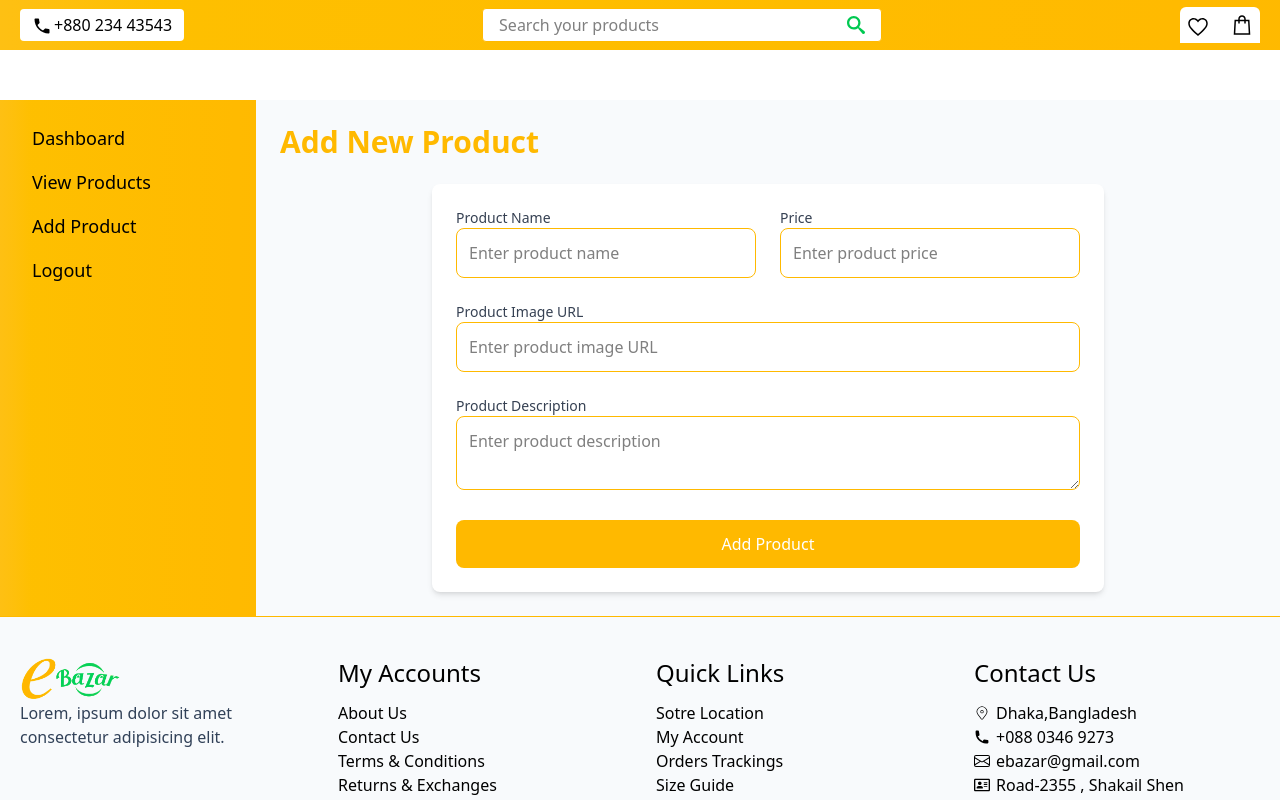
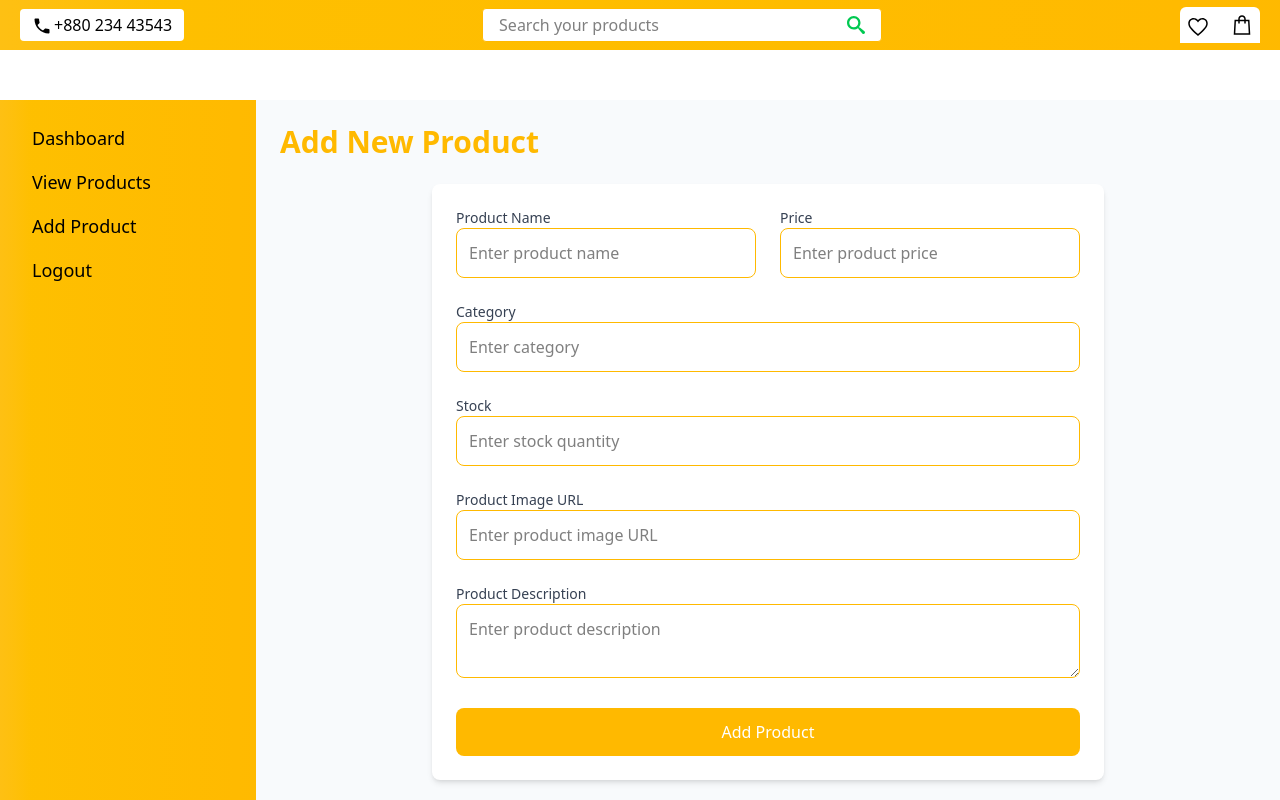
Before and after one commit to jahidulkanchan/eBazar, a React (Vite) app in the folder client-site/: page /dashboard in a window 1280 px wide. Shown: the top 800 px of the page. Built offline with nearby package versions, Linux system fonts and the light colour scheme; no server answers.

Commit message:
post method intrigation

```diff
--- a/client-site/package.json
+++ b/client-site/package.json
@@ -17,6 +17,7 @@
     "match-sorter": "^8.0.0",
     "react": "^19.0.0",
     "react-dom": "^19.0.0",
+    "react-hot-toast": "^2.5.2",
     "react-icons": "^5.5.0",
     "react-router-dom": "^7.2.0",
     "sort-by": "^1.2.0",
--- a/client-site/src/main.jsx
+++ b/client-site/src/main.jsx
@@ -6,11 +6,13 @@ import {
 } from "react-router-dom";
 import { router } from './hooks/Router';
 import AuthProvider from './provider/ContextProvider';
+import { Toaster } from 'react-hot-toast';
 
 createRoot(document.getElementById('root')).render(
   <StrictMode>
     <AuthProvider>
       <RouterProvider router={router} />
+      <Toaster />
     </AuthProvider>
   </StrictMode>,
 )
--- a/client-site/src/pages/dashboard/Dashboard.jsx
+++ b/client-site/src/pages/dashboard/Dashboard.jsx
@@ -1,129 +1,100 @@
 import { useState } from 'react';
 import { Link } from 'react-router-dom';
-import { FaBars, FaTimes } from 'react-icons/fa'; // Changed from FaBarsStaggered to FaBars
+import { FaBars, FaTimes } from 'react-icons/fa';
+import axios from 'axios';
+import toast from 'react-hot-toast';
 
 const Dashboard = () => {
   const [isSidebarOpen, setIsSidebarOpen] = useState(false);
+  const [formData, setFormData] = useState({
+    name: '',
+    price: '',
+    description: '',
+    category: '',
+    stock: '',
+    imageUrl: '',
+  });
 
-  const handleSubmit = (e) => {
+  const handleChange = (e) => {
+    const { name, value } = e.target;
+    setFormData((prev) => ({
+      ...prev,
+      [name]: name === 'price' || name === 'stock' ? Number(value) : value,
+    }));
+  };
+
+  const handleSubmit = async (e) => {
     e.preventDefault();
 
-    // Grab input values from the form
-    const form = e.target;
-    const productName = form.productName.value;
-    const productPrice = form.productPrice.value;
-    const productDescription = form.productDescription.value;
-    const productImageUrl = form.productImageUrl.value;
+    if (formData.price < 0 || formData.stock < 0) {
+      alert('Price and stock must be non-negative values.');
+      return;
+    }
 
-    // Log the input values to the console
-    console.log({
-      productName,
-      productPrice,
-      productDescription,
-      productImageUrl,
-    });
-    e.target.reset()
+    try {
+      await axios.post('https://ebazarreact.vercel.app/products', formData);
+
+      toast.success('Product added successfully!');
+      setFormData({ name: '', price: '', description: '', category: '', stock: '', imageUrl: '' });
+    } catch (error) {
+      alert(error.response?.data?.message || 'Failed to add product');
+    }
   };
 
   return (
     <div className="flex">
-      {/* Sidebar */}
-      <div
-        className={`w-64 bg-gradient-to-r from-[#FEC013] to-amber-400 text-black p-6 fixed top-0 left-0 h-full md:relative md:flex md:flex-col md:items-start md:w-64 md:h-auto transition-transform duration-300 ${
-          isSidebarOpen ? 'translate-x-0' : '-translate-x-full'
-        } md:translate-x-0`}
-      >
+      <div className={`w-64 bg-gradient-to-r from-[#FEC013] to-amber-400 text-black p-6 fixed top-0 left-0 h-full md:relative md:w-64 md:h-auto transition-transform duration-300 ${isSidebarOpen ? 'translate-x-0' : '-translate-x-full'} md:translate-x-0`}>
         <div className="flex justify-between items-center md:hidden mb-4">
-          <h2 className="text-xl rounded-full font-bold text-green-500 bg-white px-4 py-1.5">Admin Dashboard</h2>
-          <button onClick={() => setIsSidebarOpen(false)} className="text-2xl">
-            <FaTimes />
-          </button>
+          <h2 className="text-xl font-bold text-green-500 bg-white px-4 py-1.5 rounded-full">Admin Dashboard</h2>
+          <button onClick={() => setIsSidebarOpen(false)} className="text-2xl"><FaTimes /></button>
         </div>
         <ul>
-          <li className="mb-4">
-            <Link to="/dashboard" className="text-lg hover:bg-amber-300 p-2 rounded">Dashboard</Link>
-          </li>
-          <li className="mb-4">
-            <Link to="/view-products" className="text-lg hover:bg-amber-300 p-2 rounded">View Products</Link>
-          </li>
-          <li className="mb-4">
-            <Link to="/add-product" className="text-lg hover:bg-amber-300 p-2 rounded">Add Product</Link>
-          </li>
-          <li>
-            <Link to="/logout" className="text-lg hover:bg-amber-300 p-2 rounded">Logout</Link>
-          </li>
+          <li className="mb-4"><Link to="/dashboard" className="text-lg hover:bg-amber-300 p-2 rounded">Dashboard</Link></li>
+          <li className="mb-4"><Link to="/view-products" className="text-lg hover:bg-amber-300 p-2 rounded">View Products</Link></li>
+          <li className="mb-4"><Link to="/add-product" className="text-lg hover:bg-amber-300 p-2 rounded">Add Product</Link></li>
+          <li><Link to="/logout" className="text-lg hover:bg-amber-300 p-2 rounded">Logout</Link></li>
         </ul>
       </div>
 
-      {/* Main Content */}
       <div className="flex-1 p-6 bg-slate-50">
         <div className="flex justify-between items-center mb-6">
           <h2 className="text-3xl font-bold text-amber-400">Add New Product</h2>
-          {/* Mobile Sidebar Toggle */}
-          <button
-            className="md:hidden text-2xl"
-            onClick={() => setIsSidebarOpen(true)}
-          >
-            <FaBars /> {/* Changed to FaBars */}
-          </button>
+          <button className="md:hidden text-2xl" onClick={() => setIsSidebarOpen(true)}><FaBars /></button>
         </div>
 
-        {/* Add Product Form */}
-        <form
-          onSubmit={handleSubmit}
-          className="space-y-6 bg-white p-6 rounded-lg shadow-md max-w-2xl mx-auto"
-        >
-          <div className="lg:grid lg:grid-cols-2 lg:gap-6">
-            {/* Product Name & Price side by side */}
+        <form onSubmit={handleSubmit} className="space-y-6 bg-white p-6 rounded-lg shadow-md max-w-2xl mx-auto">
+          <div className="grid grid-cols-2 gap-6">
             <div>
               <label className="block text-sm font-medium text-gray-700">Product Name</label>
-              <input
-                type="text"
-                name="productName"
-                className="w-full p-3 border border-amber-400 rounded-lg outline-none"
-                placeholder="Enter product name"
-                required
-              />
+              <input type="text" name="name" value={formData.name} onChange={handleChange} className="w-full p-3 border border-amber-400 rounded-lg" placeholder="Enter product name" required />
             </div>
-
             <div>
               <label className="block text-sm font-medium text-gray-700">Price</label>
-              <input
-                type="number"
-                name="productPrice"
-                className="w-full p-3 border border-amber-400 rounded-lg outline-none"
-                placeholder="Enter product price"
-                required
-              />
+              <input type="number" name="price" value={formData.price} onChange={handleChange} className="w-full p-3 border border-amber-400 rounded-lg" placeholder="Enter product price" required />
             </div>
           </div>
 
           <div>
+            <label className="block text-sm font-medium text-gray-700">Category</label>
+            <input type="text" name="category" value={formData.category} onChange={handleChange} className="w-full p-3 border border-amber-400 rounded-lg" placeholder="Enter category" required />
+          </div>
+
+          <div>
+            <label className="block text-sm font-medium text-gray-700">Stock</label>
+            <input type="number" name="stock" value={formData.stock} onChange={handleChange} className="w-full p-3 border border-amber-400 rounded-lg" placeholder="Enter stock quantity" required />
+          </div>
+
+          <div>
             <label className="block text-sm font-medium text-gray-700">Product Image URL</label>
-            <input
-              type="url"
-              name="productImageUrl"
-              className="w-full p-3 border border-amber-400 rounded-lg outline-none"
-              placeholder="Enter product image URL"
-            />
+            <input type="url" name="imageUrl" value={formData.imageUrl} onChange={handleChange} className="w-full p-3 border border-amber-400 rounded-lg" placeholder="Enter product image URL" />
           </div>
 
           <div>
             <label className="block text-sm font-medium text-gray-700">Product Description</label>
-            <textarea
-              name="productDescription"
-              className="w-full p-3 border border-amber-400 rounded-lg outline-none"
-              placeholder="Enter product description"
-              required
-            />
+            <textarea name="description" value={formData.description} onChange={handleChange} className="w-full p-3 border border-amber-400 rounded-lg" placeholder="Enter product description" required></textarea>
           </div>
 
-          <button
-            type="submit"
-            className="w-full bg-amber-400 text-white py-3 rounded-lg hover:bg-amber-500"
-          >
-            Add Product
-          </button>
+          <button type="submit" className="w-full bg-amber-400 text-white py-3 rounded-lg hover:bg-amber-500">Add Product</button>
         </form>
       </div>
     </div>
```
Also changed, not shown: 2 other files (tests, documents, lock files or other folders).
